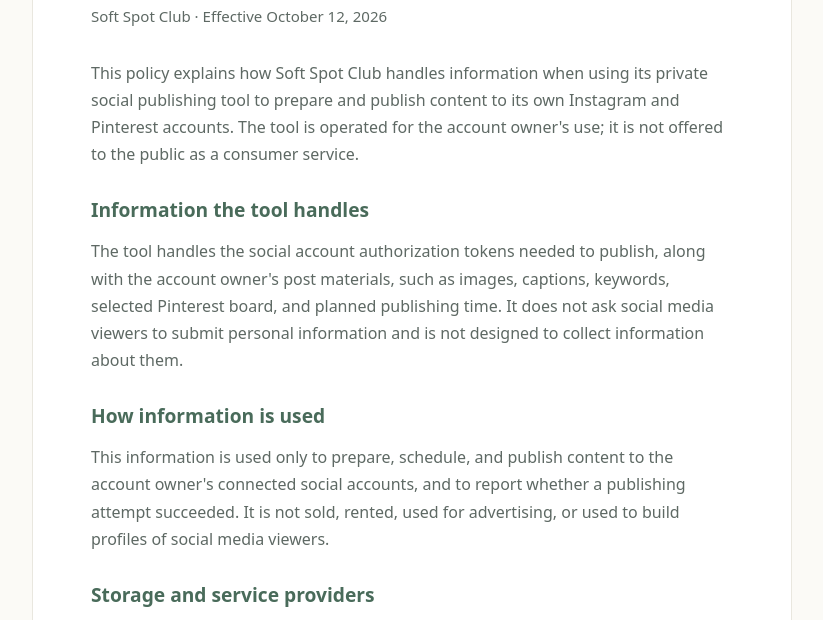
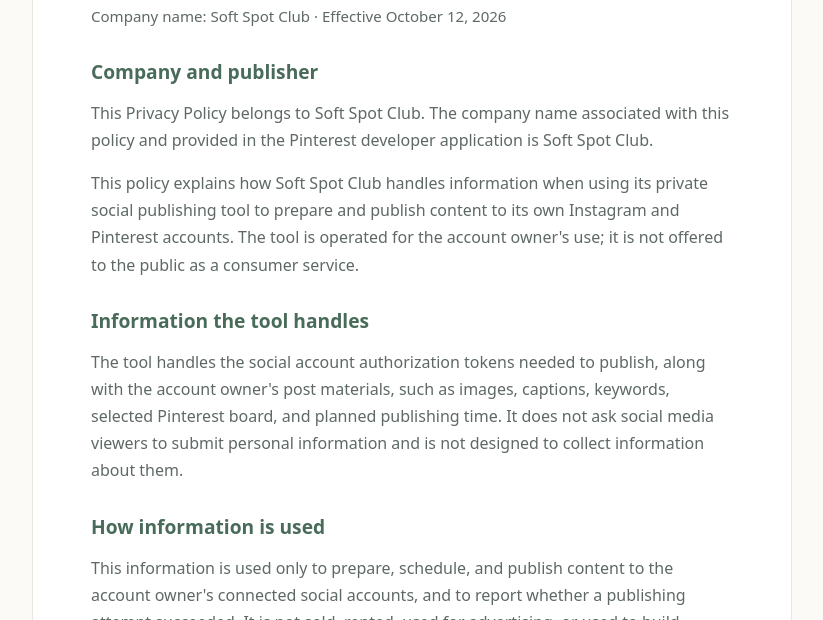
Before and after one commit to gouzi0428/soft-spot-privacy, a plain HTML site: page index.html in a window 1280 px wide. Shown: the part 157-777 px from the top of the page, without its empty margins (228-1051 px from the left). Drawn offline with Linux system fonts and the light colour scheme.

Commit message:
Clearly identify company name in privacy policy

```diff
--- a/index.html
+++ b/index.html
@@ -22,7 +22,10 @@
 <body>
   <main>
     <h1>Privacy Policy</h1>
-    <p class="updated">Soft Spot Club · Effective October 12, 2026</p>
+    <p class="updated">Company name: Soft Spot Club · Effective October 12, 2026</p>
+
+    <h2>Company and publisher</h2>
+    <p>This Privacy Policy belongs to Soft Spot Club. The company name associated with this policy and provided in the Pinterest developer application is Soft Spot Club.</p>
 
     <p>This policy explains how Soft Spot Club handles information when using its private social publishing tool to prepare and publish content to its own Instagram and Pinterest accounts. The tool is operated for the account owner's use; it is not offered to the public as a consumer service.</p>
 
```
